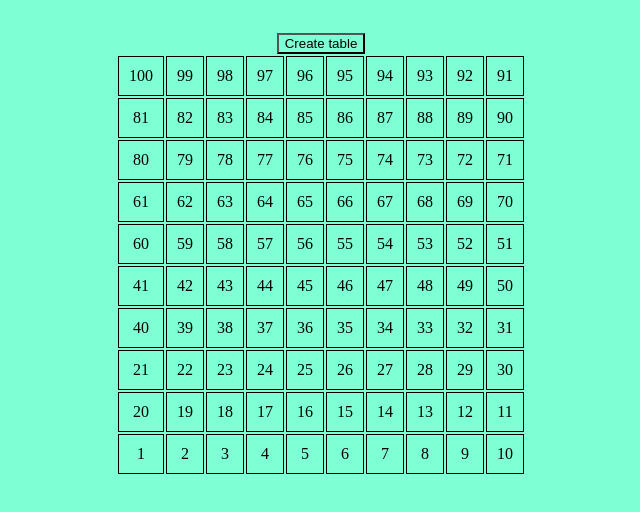
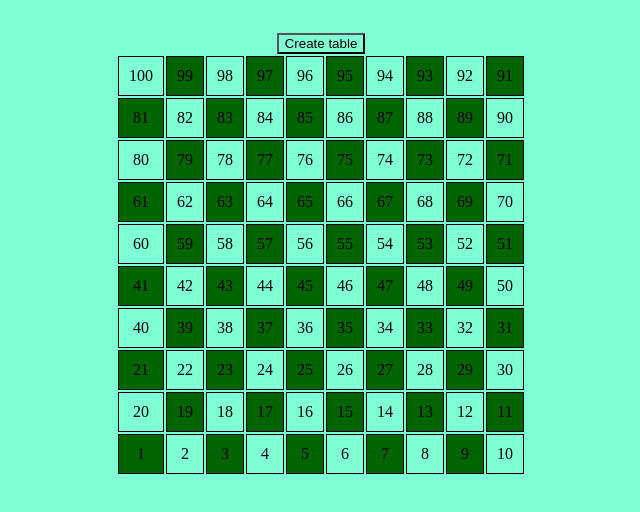
Before and after one commit to Sashrafi96/JavascriptProjects, a plain HTML site: page numberBoard10.html in a window 1280 px wide. Both pictures are taken after a click on the button "Create table". Shown: the part 40-552 px from the top of the page, without its empty margins (319-959 px from the left). Drawn offline with Linux system fonts and the light colour scheme.

Commit message:
Dusplay Board10x10 Color

```diff
--- a/numberBoard10.html
+++ b/numberBoard10.html
@@ -17,6 +17,11 @@
             border: 1px solid black;
             padding: 10px;
             text-align: center;
+        }
+
+        tr:nth-child(even) td:nth-child(odd),
+        tr:nth-child(odd) td:nth-child(even) {
+            background-color: darkgreen;
         }
     </style>
 </head>
```
